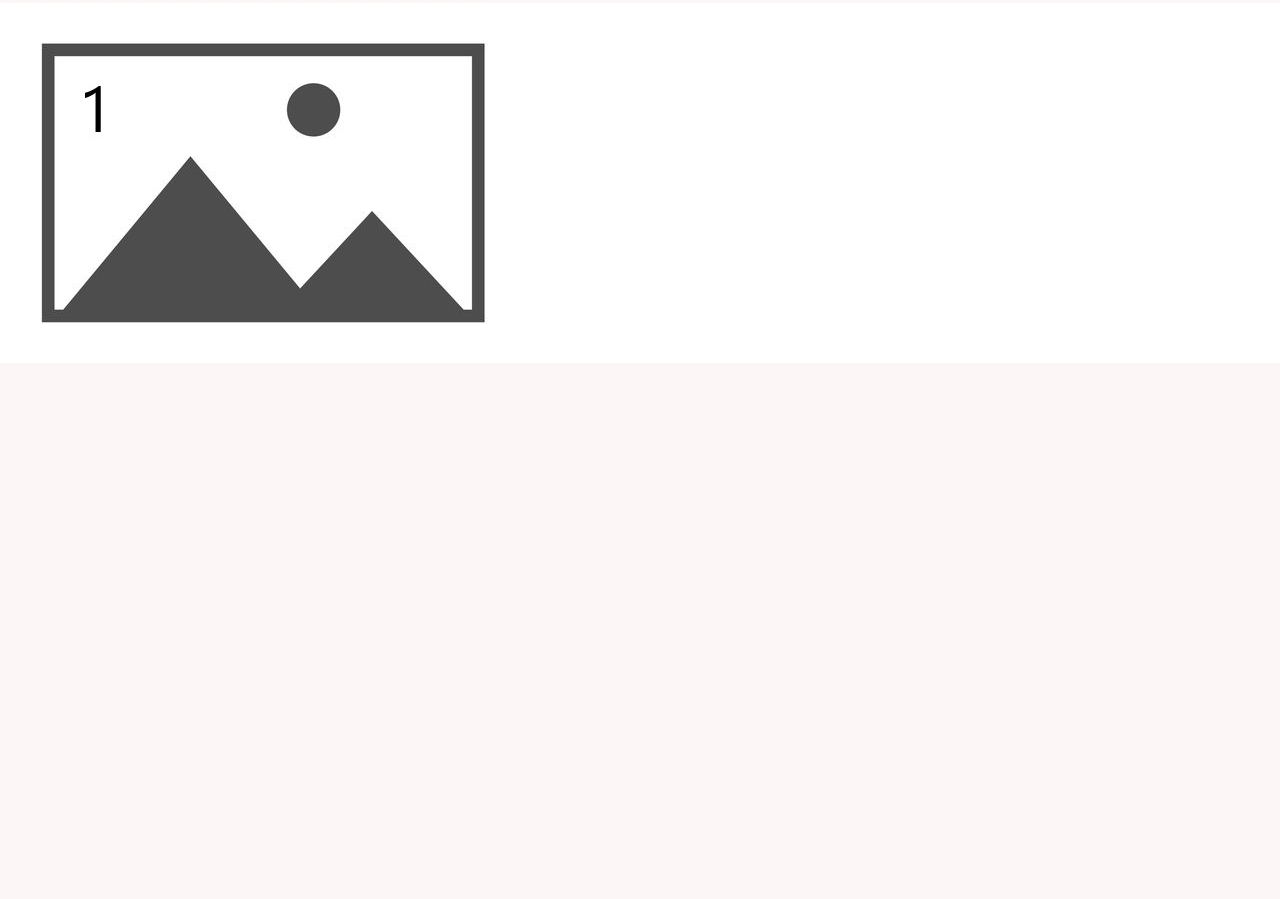
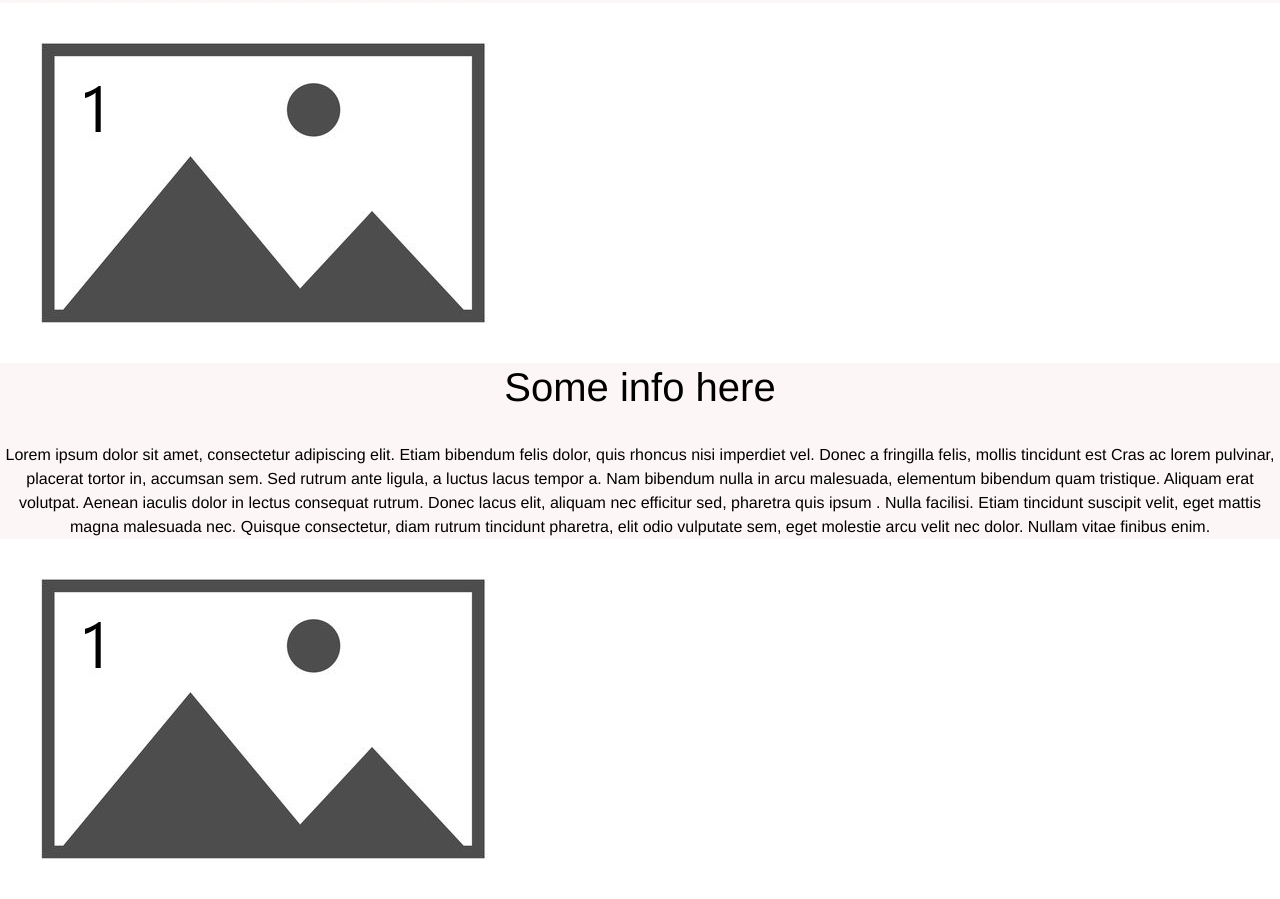
Before and after one commit to Jgreenwell93/GiselaBeauty, a plain HTML site: page index.html in a window 1280 px wide. Shown: the part 436-1335 px from the top of the page. Before the commit the page ends 800 px from the top, so only its background shows below. Drawn offline with nearby package versions, Linux system fonts and the light colour scheme.

Commit message:
adding in hero banner eleemnt and info section

```diff
--- a/assets/CSS/stylesheet.css
+++ b/assets/CSS/stylesheet.css
@@ -69,3 +69,10 @@ background-color: var(--softpink);
   height: 45vh;
   width: auto;
 }
+
+.landing-info{
+  background-color: var(--softpink);
+  display: flex;
+  flex-direction: column;
+  text-align: center;
+}
--- a/index.html
+++ b/index.html
@@ -47,6 +47,27 @@
         </button>
       </div>
 
+      <div class="landing-info">
+        <h1>Some info here</h1>
+        <br>
+        <p1>Lorem ipsum dolor sit amet,
+             consectetur adipiscing elit.
+              Etiam bibendum felis dolor,
+              quis rhoncus nisi imperdiet vel.
+              Donec a fringilla felis, mollis tincidunt est
+               Cras ac lorem pulvinar, placerat tortor in, accumsan sem.
+               Sed rutrum ante ligula, a luctus lacus tempor a. Nam bibendum nulla in arcu
+               malesuada, elementum bibendum quam tristique. Aliquam erat volutpat. Aenean iaculis dolor
+                in lectus consequat rutrum. Donec lacus elit, aliquam nec efficitur sed, pharetra quis ipsum
+                . Nulla facilisi. Etiam tincidunt suscipit velit, eget mattis magna malesuada nec. Quisque consectetur,
+                 diam rutrum tincidunt pharetra, elit odio vulputate sem, eget molestie arcu velit nec dolor. Nullam vitae finibus enim.</p1>
+      </div>
+
+
+      <div class="hero1">
+        <img class="hero-photo1" rel="hero-photo1"  src="images/placeholder1.jpg"  alt="Hero1Img">
+      </div>
+
     <script src="https://cdn.jsdelivr.net/npm/bootstrap@5.0.2/dist/js/bootstrap.bundle.min.js" integrity="sha384-MrcW6ZMFYlzcLA8Nl+NtUVF0sA7MsXsP1UyJoMp4YLEuNSfAP+JcXn/tWtIaxVXM" crossorigin="anonymous"></script>
 </body>
 </html>
```
